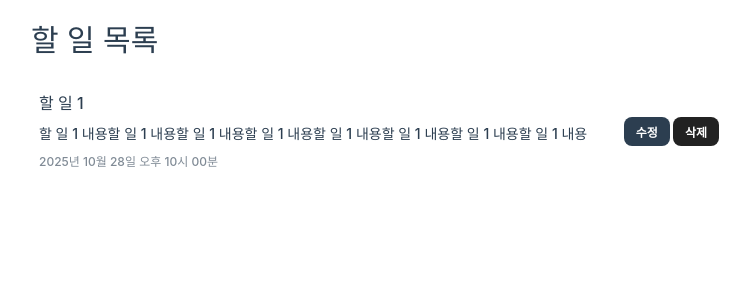
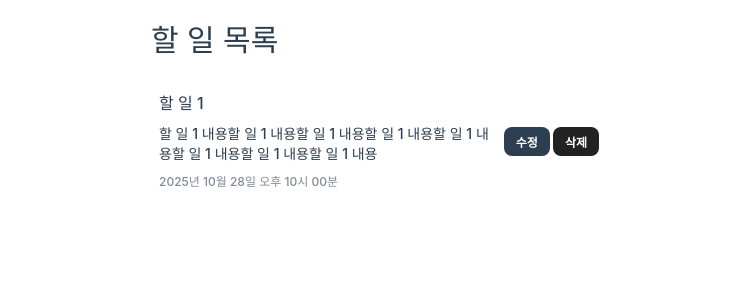
Before and after one commit to suinkimme/krafton-take-home-test, a Vue app: page / in a window 1280 px wide. Shown: the top 300 px of the page, without its empty margins (265-1015 px from the left). Built offline with nearby package versions, Linux system fonts and the light colour scheme; the HTML template or start-up script is replaced by a standard one.

Commit message:
feat: 디바이스 가로 길이 480px 고정

```diff
--- a/src/assets/main.css
+++ b/src/assets/main.css
@@ -1,7 +1,7 @@
 @import './base.css';
 
 #app {
-  max-width: 720px;
+  max-width: 480px;
   margin: 0 auto;
   font-weight: normal;
 }
```
